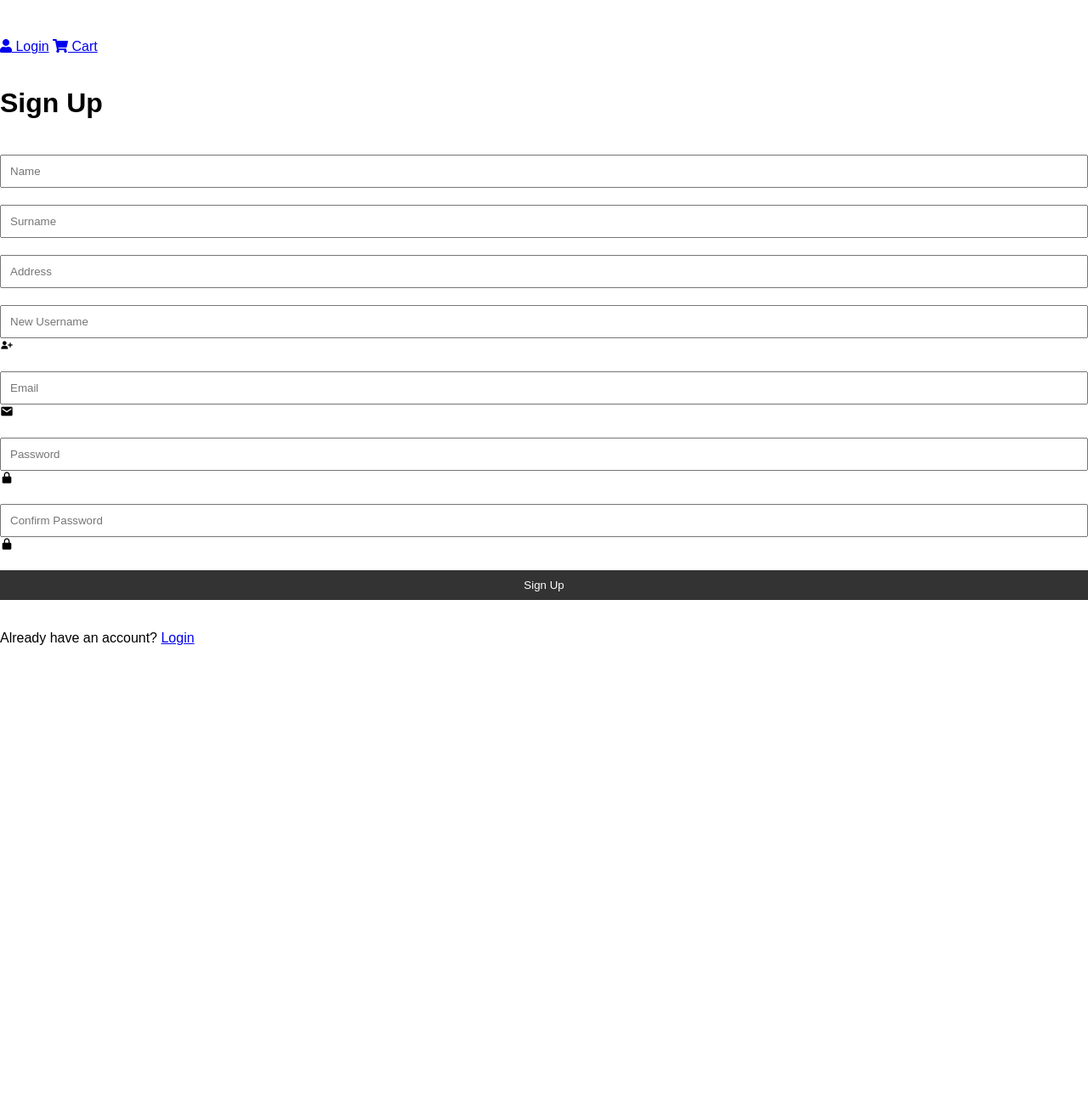
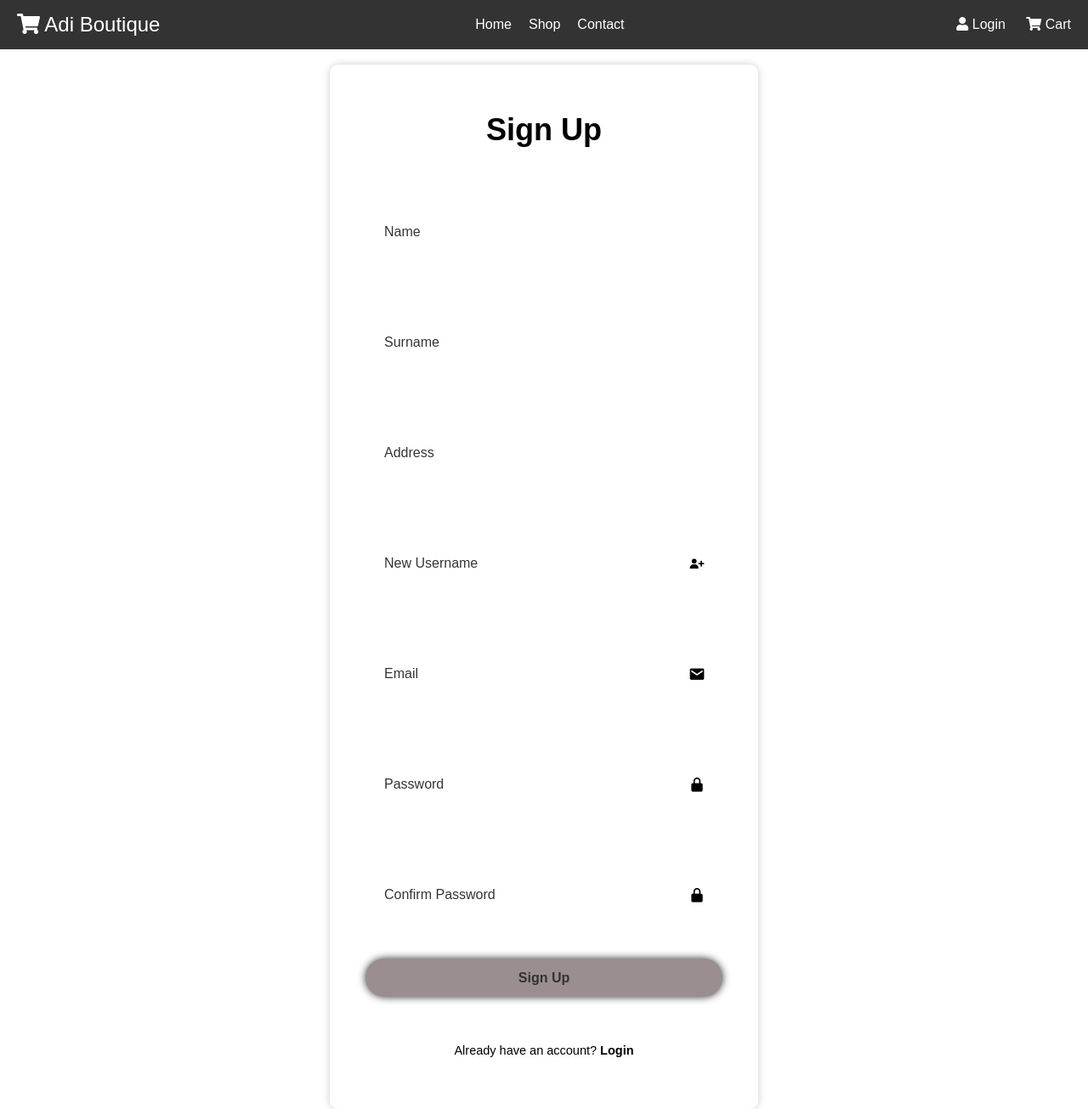
Before and after one commit to Arbiot04/Butiku-Web, a PHP site: page /signup.html in a window 1280 px wide. Shown: the whole page at 85% size. Before the commit the page ends 759 px from the top, so only its background shows below. Run offline with PHP 8.4, Linux system fonts and the light colour scheme.

Commit message:
Update style.css

```diff
--- a/style.css
+++ b/style.css
@@ -3,22 +3,25 @@ body {
   margin: 0;
   padding: 0;
 }
-
-  .navbar {
+.start {
   background-color: #333;
   color: white;
   display: flex;
   justify-content: space-between;
   align-items: center;
   padding: 10px 20px;
+  flex-wrap: wrap;
 }
-
 .logo a {
   color: white;
   text-decoration: none;
   font-size: 1.5em;
 }
-
+.menu {
+  display: flex;
+  flex-wrap: wrap;
+  justify-content: center;
+}
 .menu ul {
   list-style-type: none;
   margin: 0;
@@ -26,29 +29,26 @@ body {
   display: flex;
   justify-content: center;
 }
-
 .menu li {
-    margin-right: 20px;
+  margin: 10px;
 }
-
 .menu a {
   color: white;
   text-decoration: none;
   font-size: 1em;
 }
-
 .menu a i {
   margin-right: 5px;
 }
-
-  .user-actions a {
+.actions a {
   color: white;
   text-decoration: none;
   margin-left: 20px;
   font-size: 1em;
 }
 
-  .hero {
+
+.praragraph {
   background-image: url('https://images.unsplash.com/photo-1441986300917-64674bd600d8?q=80&w=2070&auto=format&fit=crop&ixlib=rb-4.0.3&ixid=M3wxMjA3fDB8MHxwaG90by1wYWdlfHx8fGVufDB8fHx8fA%3D%3D'); /* Replace with your image */
   background-size: cover;
   background-position: center;
@@ -438,3 +404,156 @@ body {
 button:hover {
   background-color: #555;
 }
+@media (min-width: 1024px) {
+  .pro-container {
+      width: 32%;
+  }
+}
+@media (max-width: 1023px) and (min-width: 768px) {
+  .pro-container {
+      width: 48%;
+  }
+}
+@media (max-width: 767px) {
+  .pro-container {
+      width: 48%;
+  }
+}
+
+
+
+
+
+
+
+/* signup.html code*/
+
+.center-wrapper {
+  display: flex;
+  justify-content: center;
+  align-items: center;
+  height: 100vh;
+}
+
+.wrapper {
+  width: 420px;
+  background: transparent;
+  color: black;
+  border: 2px solid rgba(255, 255, 255, 0.2);
+  backdrop-filter: blur(20px);
+  box-shadow: 0 0 10px rgba(0, 0, 0, 0.2);
+  border-radius: 10px;
+  padding: 30px 40px;
+  margin: auto;
+  margin-bottom: 20px;
+}
+
+.wrapper h1 {
+  font-size: 36px;
+  text-align: center;
+}
+
+.wrapper .input-box {
+  position: relative;
+  width: 100%;
+  height: 50px;
+  margin: 30px 0;
+}
+
+.input-box input {
+  width: calc(100% - 45px);
+  height: 100%;
+  background: transparent;
+  border: 2px solid rgba(255, 255, 255, 0.2);
+  border-radius: 40px;
+  font-size: 16px;
+  color: black;
+  padding: 20px 45px 20px 20px;
+}
+
+.input-box input::placeholder {
+  color: rgb(54, 52, 52);
+}
+
+.input-box i {
+  position: absolute;
+  right: 20px;
+  top: 50%;
+  transform: translateY(-50%);
+  font-size: 20px;
+}
+
+
+.wrapper .btn {
+  width: 100%;
+  height: 45px;
+  background: rgb(154, 142, 142);
+  border: none;
+  outline: none;
+  border-radius: 40px;
+  box-shadow: 0 0 10px;
+  cursor: pointer;
+  font-size: 16px;
+  color: #333;
+  font-weight: 600;
+}
+
+.wrapper .register-link {
+  font-size: 14.5px;
+  text-align: center;
+  margin: 20px 0 15px;
+}
+
+.register-link p a {
+  color: black;
+  text-decoration: none;
+  font-weight: 600;
+}
+
+.register-link p a:hover {
+  text-decoration: underline;
+}
+
+
+
+/* log in.html*/
+
+#login-form {
+  background: rgba(121, 100, 100, 0.8);
+  padding: 20px;
+  border-radius: 10px;
+  box-shadow: 0 0 10px rgba(0, 0, 0, 0.2);
+  margin: 20px;
+  text-align: center;
+  max-width: 400px;
+  margin: 20px auto;
+}
+
+#login-form h2 {
+  text-align: center;
+  margin-bottom: 20px;
+  color: #333;
+}
+
+#login-form input {
+  width: 100%;
+  padding: 15px;
+  margin: 10px 0;
+  box-sizing: border-box;
+  border-radius: 5px;
+}
+
+#login-form button {
+  background: #333;
+  color: white;
+  padding: 15px;
+  border: none;
+  border-radius: 5px;
+  cursor: pointer;
+  font-size: 16px;
+  font-weight: 600;
+  outline: none;
+}
+#login-form button:hover {
+  background: #555;
+}
```
Also changed, not shown: other parts of style.css (+32 -66 lines). Lines whose indentation alone changed are shown as unchanged.
